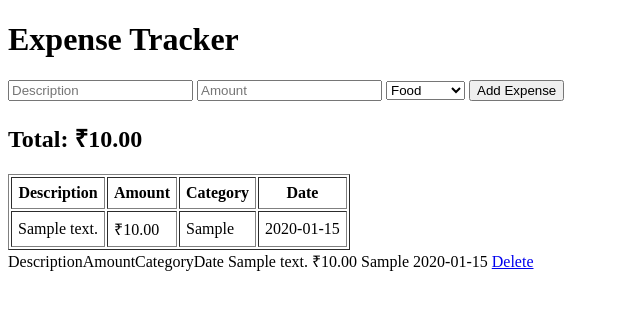
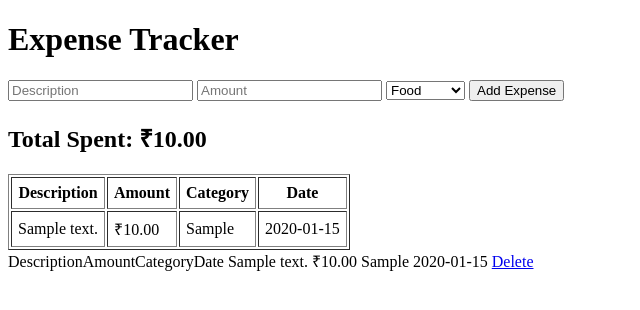
Before and after one commit to SwayamP-24/expense-tracker, a Flask app: page / in a window 1280 px wide. Shown: the top 310 px of the page, without its empty margins (0-640 px from the left). Run offline with Flask 3, Linux system fonts and the light colour scheme; tables that the repository leaves empty hold one stand-in row (values such as "Sample post").

Commit message:
Rename total label to 'Total Spent'

```diff
--- a/templates/index.html
+++ b/templates/index.html
@@ -16,7 +16,7 @@
     <button type="submit">Add Expense</button>
   </form>
 
-  <h2>Total: ₹{{ "%.2f"|format(total) }}</h2>
+  <h2>Total Spent: ₹{{ "%.2f"|format(total) }}</h2>
 
   <table border="1" cellpadding="6">
     <tr><th>Description</th><th>Amount</th><th>Category</th><th>Date</th></tr>
```
